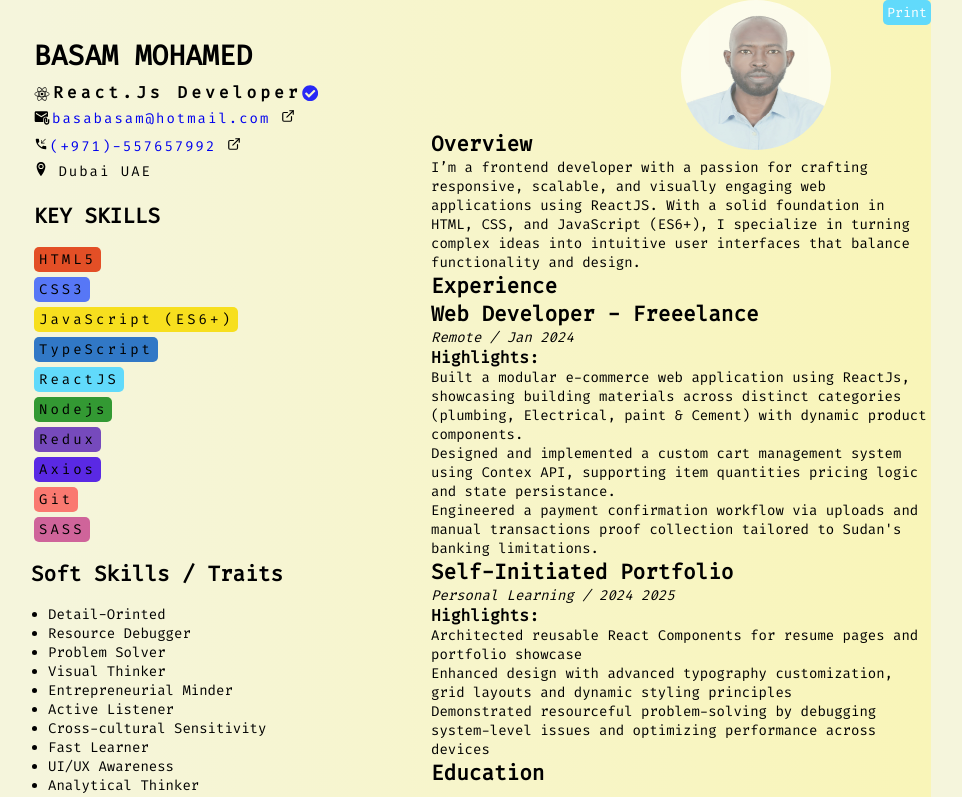
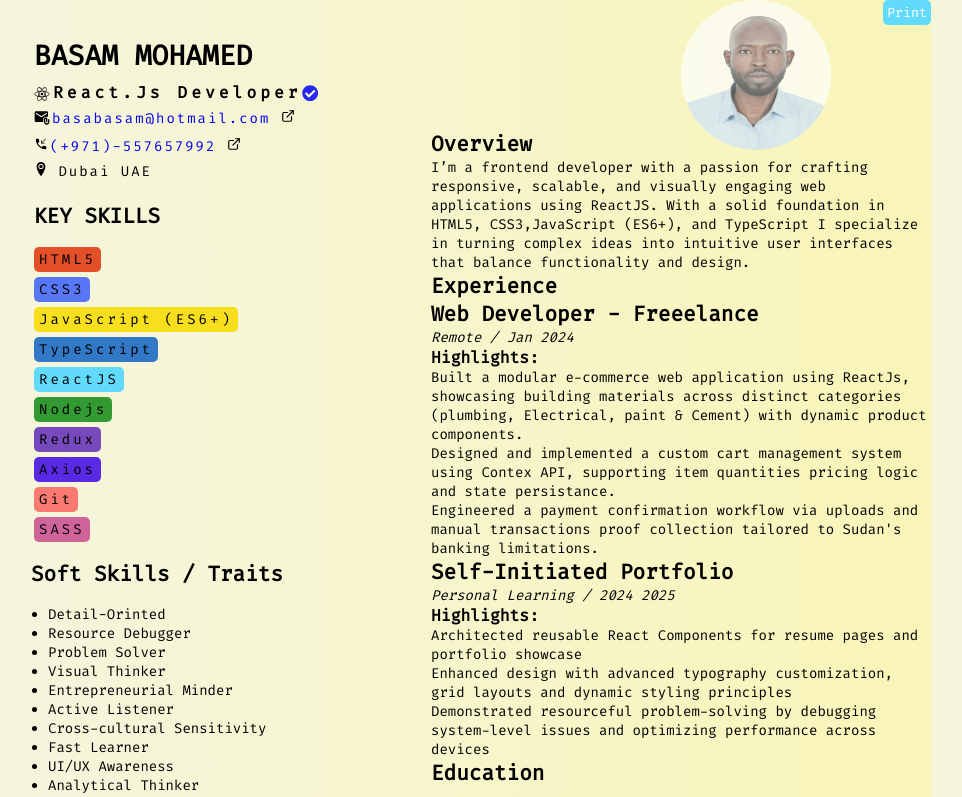
Before and after one commit to BasamLive/my-resume, a React (Vite) app: page / in a window 1280 px wide. Shown: the top 797 px of the page, without its empty margins (159-1121 px from the left). Built offline with nearby package versions, Linux system fonts and the light colour scheme; a web font is replaced by a local one.

Commit message:
added the html5, css3 and typescript to the overview

```diff
--- a/src/App.jsx
+++ b/src/App.jsx
@@ -135,9 +135,9 @@ const App = () => {
             <p className="overview-text">
               I’m a frontend developer with a passion for crafting responsive,
               scalable, and visually engaging web applications using ReactJS.
-              With a solid foundation in HTML, CSS, and JavaScript (ES6+), I
-              specialize in turning complex ideas into intuitive user interfaces
-              that balance functionality and design.
+              With a solid foundation in HTML5, CSS3,JavaScript (ES6+), and
+              TypeScript I specialize in turning complex ideas into intuitive
+              user interfaces that balance functionality and design.
             </p>
           </section>
           <section>
```
